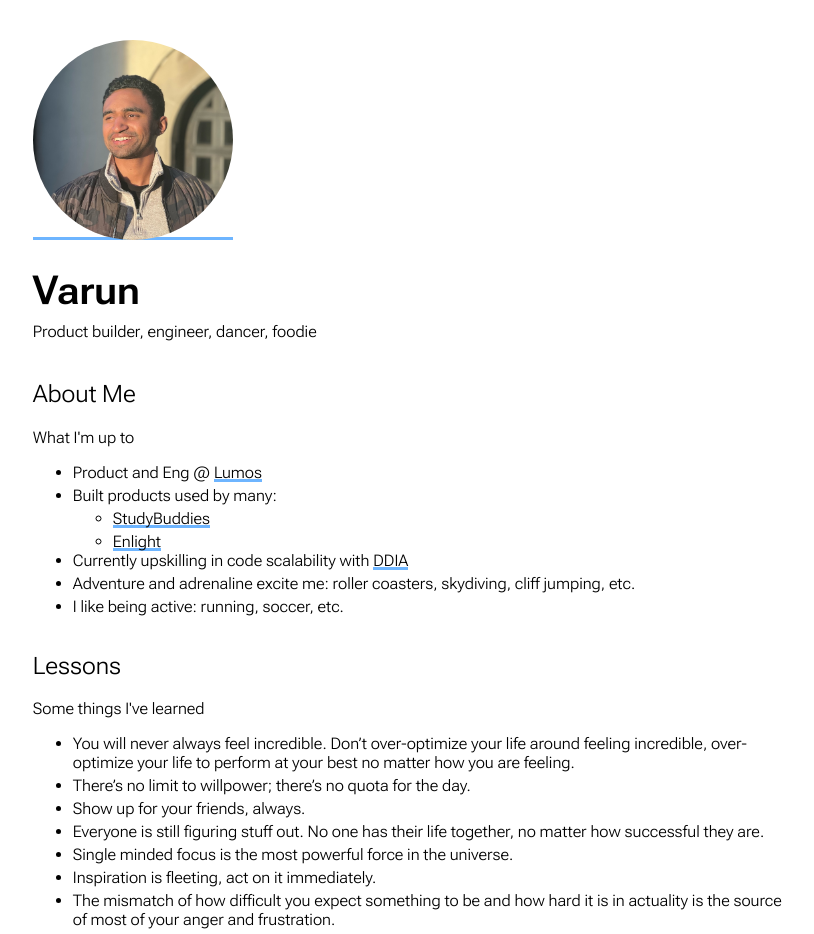
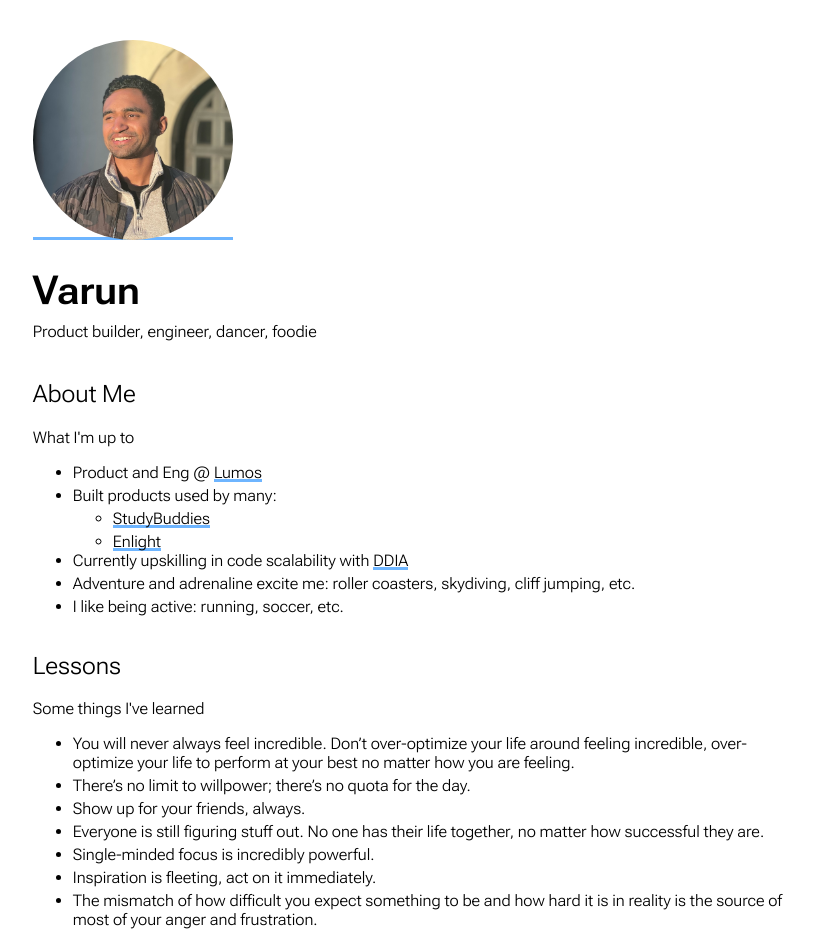
Before and after one commit to vjindal0112/website, a Next.js app: page / in a window 1280 px wide. Shown: the top 934 px of the page, without its empty margins (228-1042 px from the left). Built offline with nearby package versions, Linux system fonts and the light colour scheme.

Commit message:
fe: add react types and update wording slightly on main page

```diff
--- a/package.json
+++ b/package.json
@@ -13,8 +13,8 @@
   },
   "devDependencies": {
     "@types/node": "^12.12.21",
-    "@types/react": "^17.0.2",
-    "@types/react-dom": "^17.0.1",
+    "@types/react": "^17.0.80",
+    "@types/react-dom": "^17.0.25",
     "prettier-plugin-organize-imports": "^3.0.0",
     "typescript": "4.0"
   }
--- a/pages/index.tsx
+++ b/pages/index.tsx
@@ -42,10 +42,10 @@ const IndexPage = () => (
       <li>There’s no limit to willpower; there’s no quota for the day.</li>
       <li>Show up for your friends, always.</li>
       <li>Everyone is still figuring stuff out. No one has their life together, no matter how successful they are. </li>
-      <li>Single minded focus is the most powerful force in the universe.</li>
+      <li>Single-minded focus is incredibly powerful.</li>
       <li>Inspiration is fleeting, act on it immediately. </li>
       <li>
-        The mismatch of how difficult you expect something to be and how hard it is in actuality is the source of most
+        The mismatch of how difficult you expect something to be and how hard it is in reality is the source of most
         of your anger and frustration.
       </li>
       <li>Friendship, at its core, is mutual mentorship.</li>
```
Also changed, not shown: 1 other file (tests, documents, lock files or other folders).
